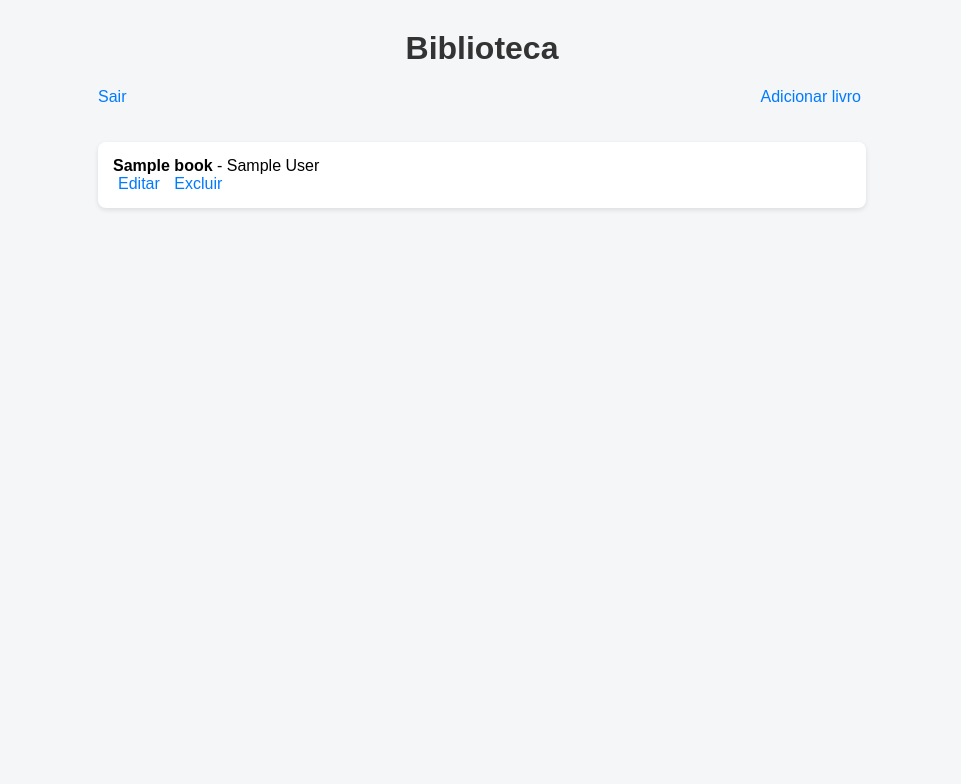
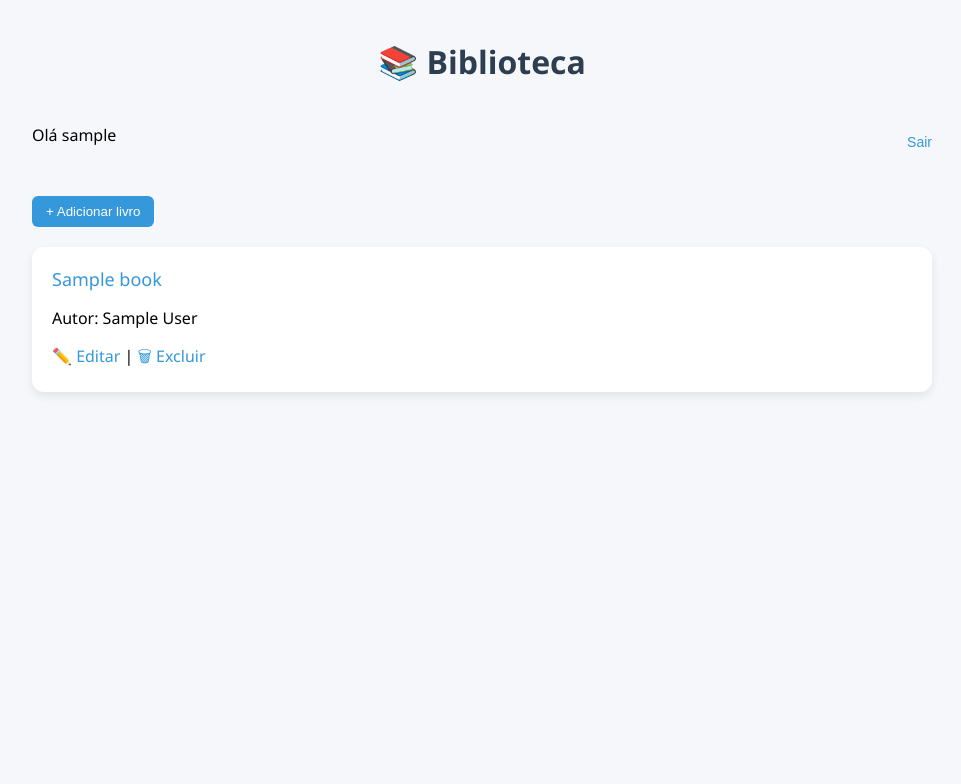
Before and after one commit to lemairetheo/INF1407_Prog_web, a Django app: page / in a window 1280 px wide. Shown: the top 784 px of the page, without its empty margins (158-1119 px from the left). Run offline with Django 5.2, Linux system fonts and the light colour scheme; a user stored in the database is signed in; tables that the repository leaves empty hold one stand-in row (values such as "Sample post").

Commit message:
feat: add css, create a page book detail

```diff
--- a/books/templates/books/book_list.html
+++ b/books/templates/books/book_list.html
@@ -3,35 +3,45 @@
 
 <div class="container">
 
-    <h1>Biblioteca</h1>
+    <h1>📚 Biblioteca</h1>
 
     <div class="top-bar">
         {% if user.is_authenticated %}
-            <form action="{% url 'logout' %}" method="post" style="display:inline;">
+            <p>Olá {{ user.username }}</p>
+            <form action="{% url 'logout' %}" method="post">
                 {% csrf_token %}
                 <button type="submit">Sair</button>
             </form>
         {% else %}
             <div>
-                <a href="{% url 'login' %}">Entrar</a>
+                <a href="{% url 'login' %}">Entrar</a> |
                 <a href="{% url 'register' %}">Cadastrar</a>
             </div>
         {% endif %}
+    </div>
 
-        <a href="{% url 'book_create' %}">Adicionar livro</a>
-    </div>
+    <a href="{% url 'book_create' %}">
+        <button>+ Adicionar livro</button>
+    </a>
 
     {% for book in books %}
         <div class="card">
-            <strong>{{ book.title }}</strong> - {{ book.author }}
+            <strong>
+                <a href="{% url 'book_detail' book.id %}">
+                    {{ book.title }}
+                </a>
+            </strong>
+            <p>Autor: {{ book.author }}</p>
 
             {% if user == book.owner %}
-                <div>
-                    <a href="{% url 'book_update' book.id %}">Editar</a>
-                    <a href="{% url 'book_delete' book.id %}">Excluir</a>
+                <div class="actions">
+                    <a href="{% url 'book_update' book.id %}">✏️ Editar</a> |
+                    <a href="{% url 'book_delete' book.id %}">🗑 Excluir</a>
                 </div>
             {% endif %}
         </div>
+    {% empty %}
+        <p>Nenhum livro cadastrado ainda.</p>
     {% endfor %}
 
 </div>
--- a/books/urls.py
+++ b/books/urls.py
@@ -7,4 +7,5 @@ urlpatterns = [
     path('update/<int:pk>/', views.book_update, name='book_update'),
     path('delete/<int:pk>/', views.book_delete, name='book_delete'),
     path('register/', views.register, name='register'),
+    path('book/<int:pk>/', views.book_detail, name='book_detail'),
 ]
--- a/books/views.py
+++ b/books/views.py
@@ -64,3 +64,7 @@ def register(request):
         form = UserCreationForm()
 
     return render(request, 'registration/register.html', {'form': form})
+
+def book_detail(request, pk):
+    book = get_object_or_404(Book, pk=pk)
+    return render(request, 'books/book_detail.html', {'book': book})
--- a/static/css/style.css
+++ b/static/css/style.css
@@ -1,67 +1,111 @@
 body {
-    font-family: Arial, sans-serif;
-    background-color: #f4f6f8;
+    font-family: 'Segoe UI', Tahoma, Geneva, Verdana, sans-serif;
+    background-color: #f5f7fa;
     margin: 0;
     padding: 0;
 }
 
+/* Container */
+.container {
+    width: 80%;
+    max-width: 900px;
+    margin: 40px auto;
+}
+
+/* Title */
 h1, h2 {
     text-align: center;
-    color: #333;
+    color: #2c3e50;
 }
 
+/* Top bar */
+.top-bar {
+    display: flex;
+    justify-content: space-between;
+    align-items: center;
+    margin-bottom: 20px;
+}
+
+/* Buttons / links */
 a {
     text-decoration: none;
-    color: #007bff;
-    margin: 0 5px;
+    color: #3498db;
+    font-weight: 500;
 }
 
 a:hover {
     text-decoration: underline;
 }
 
-.container {
-    width: 60%;
-    margin: auto;
-    margin-top: 30px;
+/* Cards */
+.card {
+    background: white;
+    padding: 20px;
+    margin-top: 20px;
+    margin-bottom: 20px;
+    border-radius: 12px;
+    box-shadow: 0 4px 10px rgba(0,0,0,0.08);
+    transition: transform 0.2s ease, box-shadow 0.2s ease;
 }
 
-.card {
-    background: white;
-    padding: 15px;
-    margin-bottom: 15px;
-    border-radius: 8px;
-    box-shadow: 0 2px 5px rgba(0,0,0,0.1);
+/* Hover effect 🔥 */
+.card:hover {
+    transform: translateY(-5px);
+    box-shadow: 0 8px 20px rgba(0,0,0,0.12);
 }
 
+/* Book title */
+.card strong {
+    font-size: 18px;
+    color: #2c3e50;
+}
+
+/* Actions */
+.actions {
+    margin-top: 10px;
+}
+
+/* Buttons */
 button {
-    background-color: #007bff;
+    background-color: #3498db;
     color: white;
     border: none;
-    padding: 8px 12px;
-    border-radius: 5px;
+    padding: 8px 14px;
+    border-radius: 6px;
     cursor: pointer;
+    margin-top: 10px;
 }
 
 button:hover {
-    background-color: #0056b3;
+    background-color: #2980b9;
 }
 
-.top-bar {
-    display: flex;
-    justify-content: space-between;
-    margin-bottom: 20px;
-}
-
+/* Logout button style */
 form button {
     background: none;
     border: none;
-    color: #007bff;
+    color: #3498db;
     cursor: pointer;
     padding: 0;
-    font-size: 16px;
+    font-size: 14px;
 }
 
-form button:hover {
-    text-decoration: underline;
+/* Inputs */
+input, textarea {
+    width: 100%;
+    padding: 10px;
+    margin-top: 8px;
+    border-radius: 6px;
+    border: 1px solid #ccc;
 }
+
+/* Spacing */
+form {
+    margin-top: 20px;
+}
+
+/* Back link */
+.back {
+    display: inline-block;
+    margin-top: 20px;
+}
```
Also changed, not shown: books/templates/books/book_detail.html (added, +24 -0 lines).
